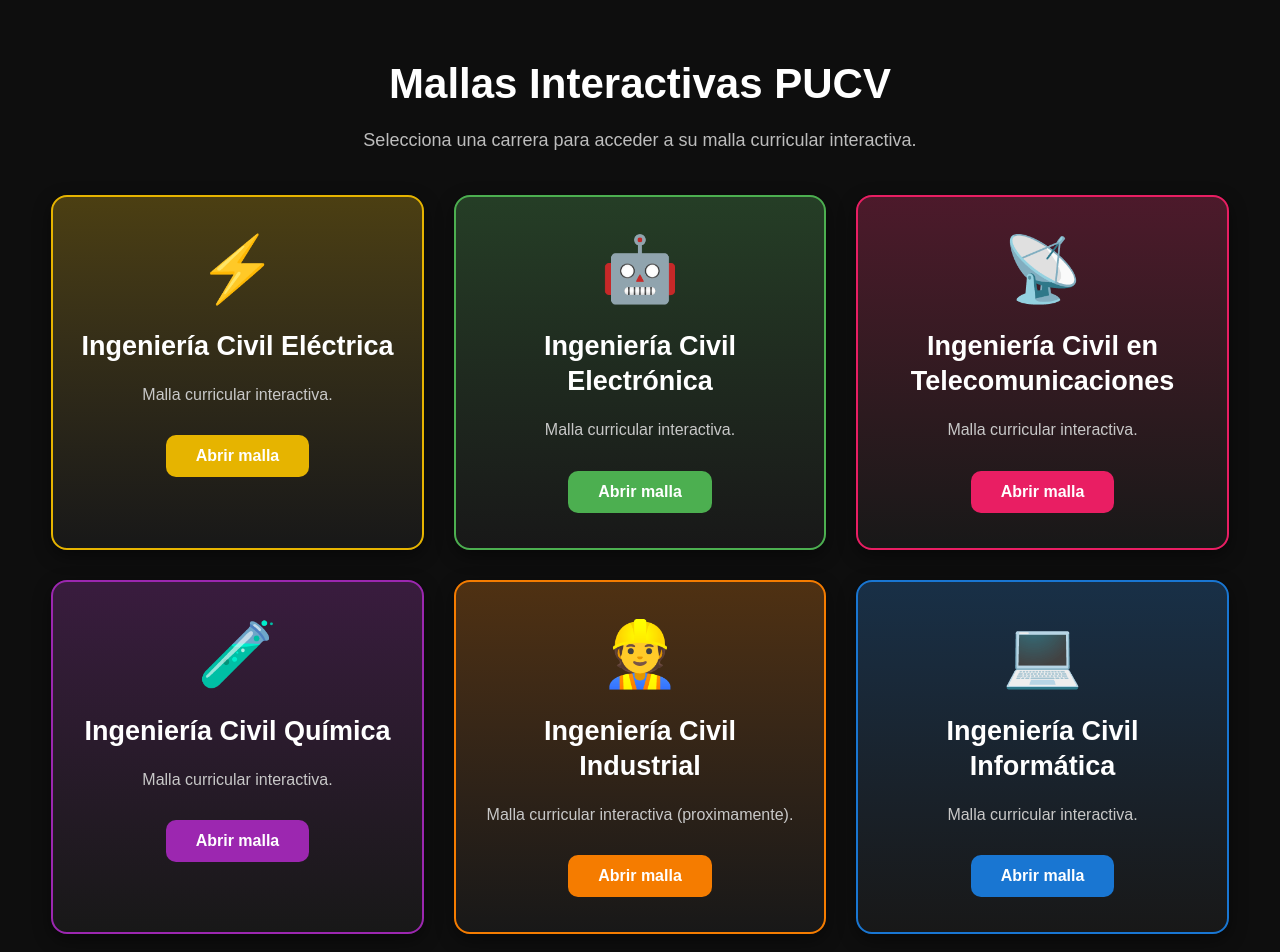
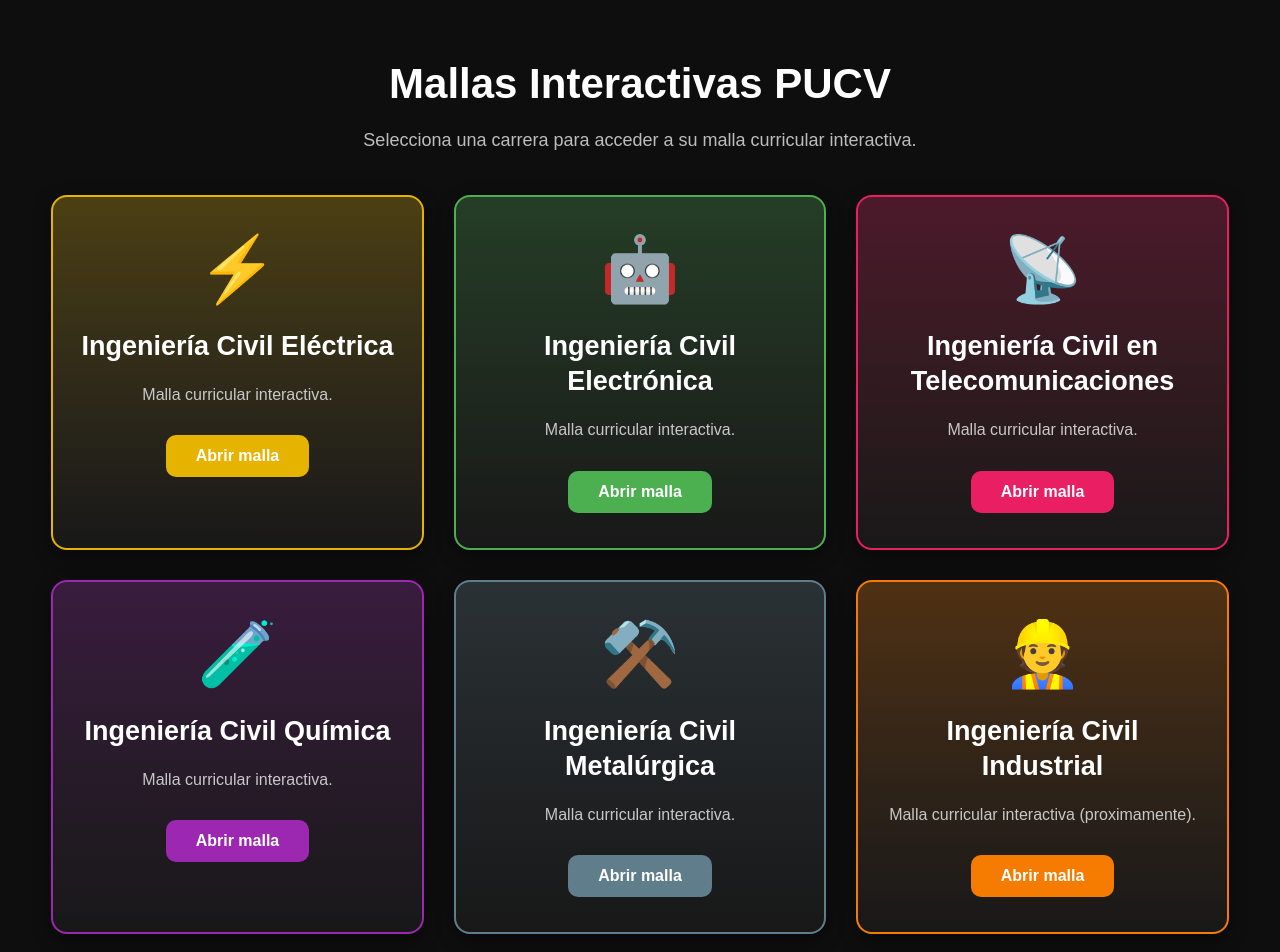
Before and after one commit to MallasPUCV/home, a plain HTML site: page index.html in a window 1280 px wide. Shown: the top 952 px of the page. Drawn offline with Linux system fonts and the light colour scheme.

Commit message:
Update index.html

```diff
--- a/index.html
+++ b/index.html
@@ -101,6 +101,24 @@
 
         </a>
 
+         <!-- ================= METALURGICA ================= -->
+
+        <a
+            href="https://mallaspucv.github.io/meta/"
+            class="card"
+            style="--color:#607D8B;">
+
+            <div class="icon">⚒️</div>
+
+            <h2>Ingeniería Civil Metalúrgica</h2>
+
+            <p>
+                Malla curricular interactiva.
+            </p>
+
+            <span>Abrir malla</span>
+
+        </a>
 
          <!-- ================= INDUSTRIAL ================= -->
 
```
